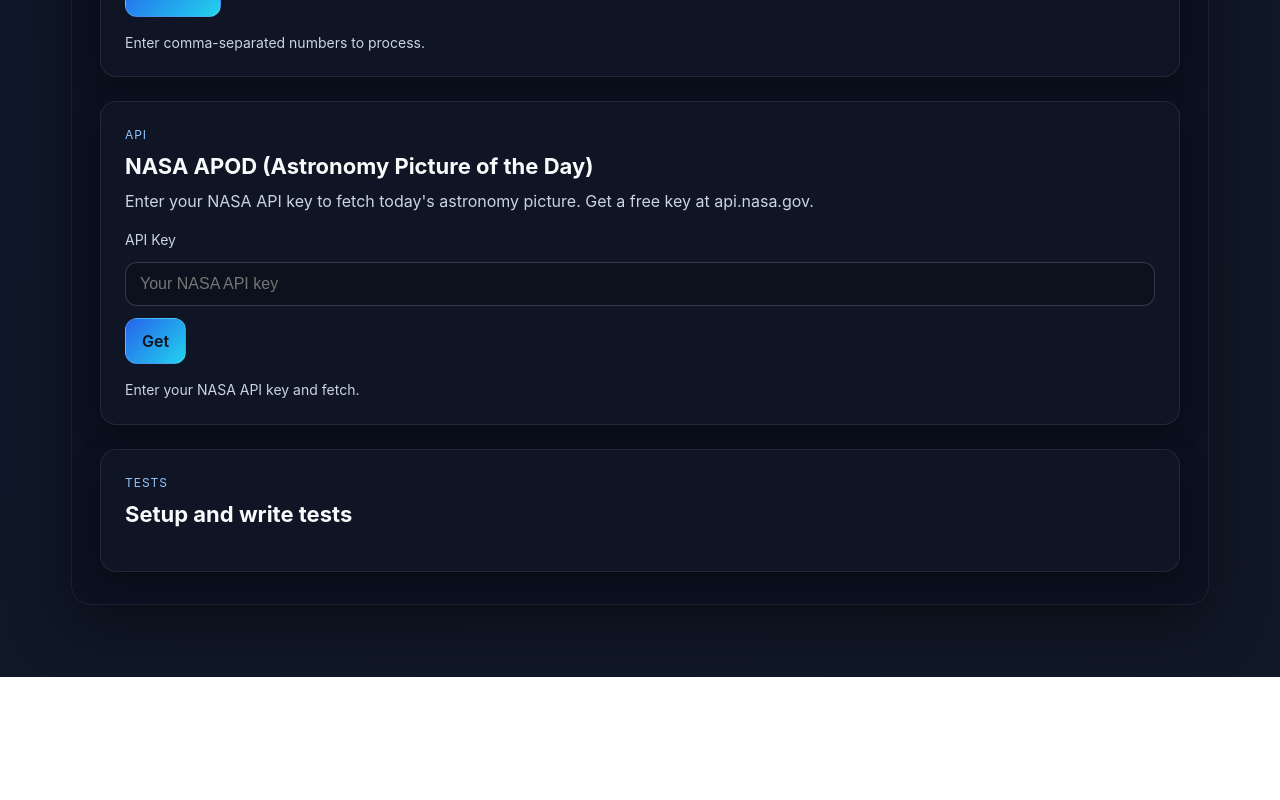
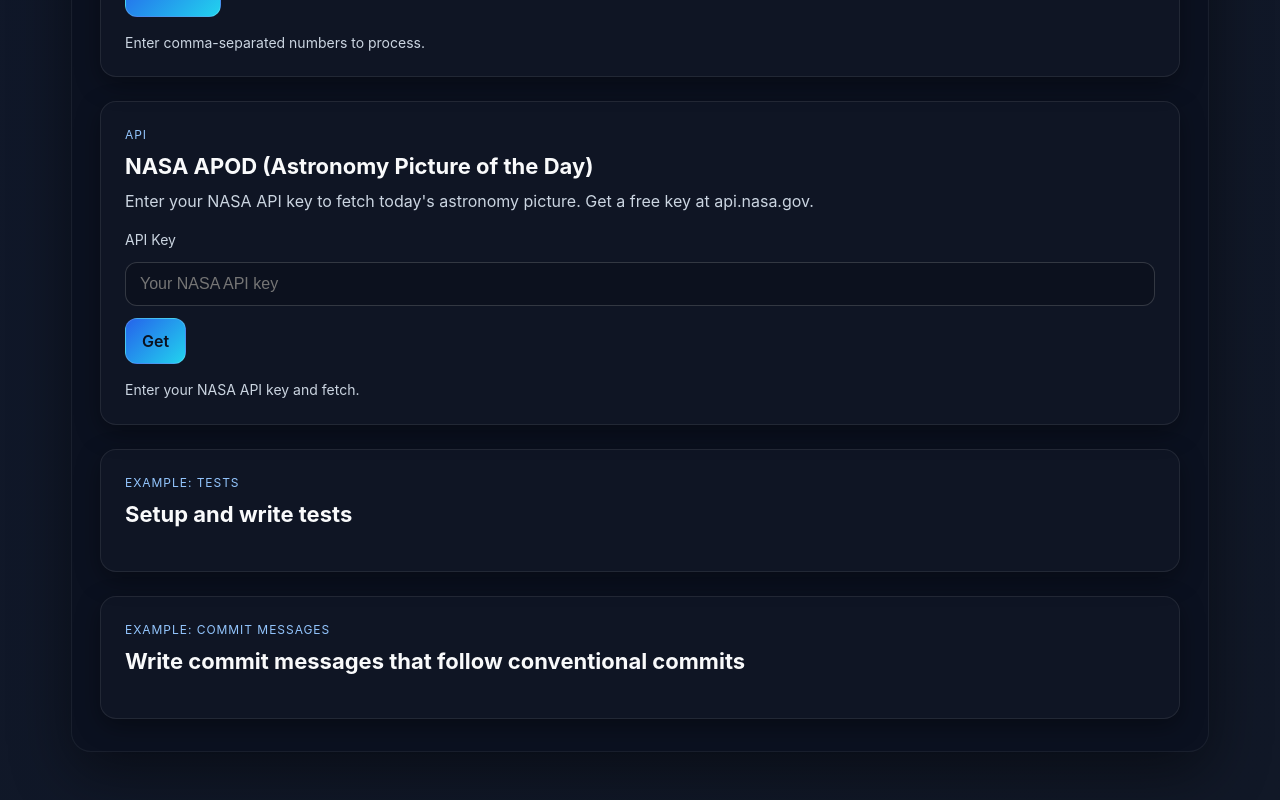
Before and after one commit to EmmanueleVilla/copilot-examples, a React (Vite) app: page / in a window 1280 px wide. Shown: the part 1372-2172 px from the top of the page. Before the commit the page ends 2049 px from the top, so only its background shows below. Built offline with nearby package versions, Linux system fonts and the light colour scheme.

Commit message:
fix: update example text in tests section for clarity

```diff
--- a/src/App.jsx
+++ b/src/App.jsx
@@ -17,8 +17,14 @@
 
         <section id="tests" className="card">
           <header className="card-header">
-            <p className="eyebrow">Tests</p>
+            <p className="eyebrow">Example: tests</p>
             <h2 className="card-title">Setup and write tests</h2>
+          </header>
+        </section>
+        <section id="tests" className="card">
+          <header className="card-header">
+            <p className="eyebrow">Example: commit messages</p>
+            <h2 className="card-title">Write commit messages that follow conventional commits</h2>
           </header>
         </section>
       </main>
```
